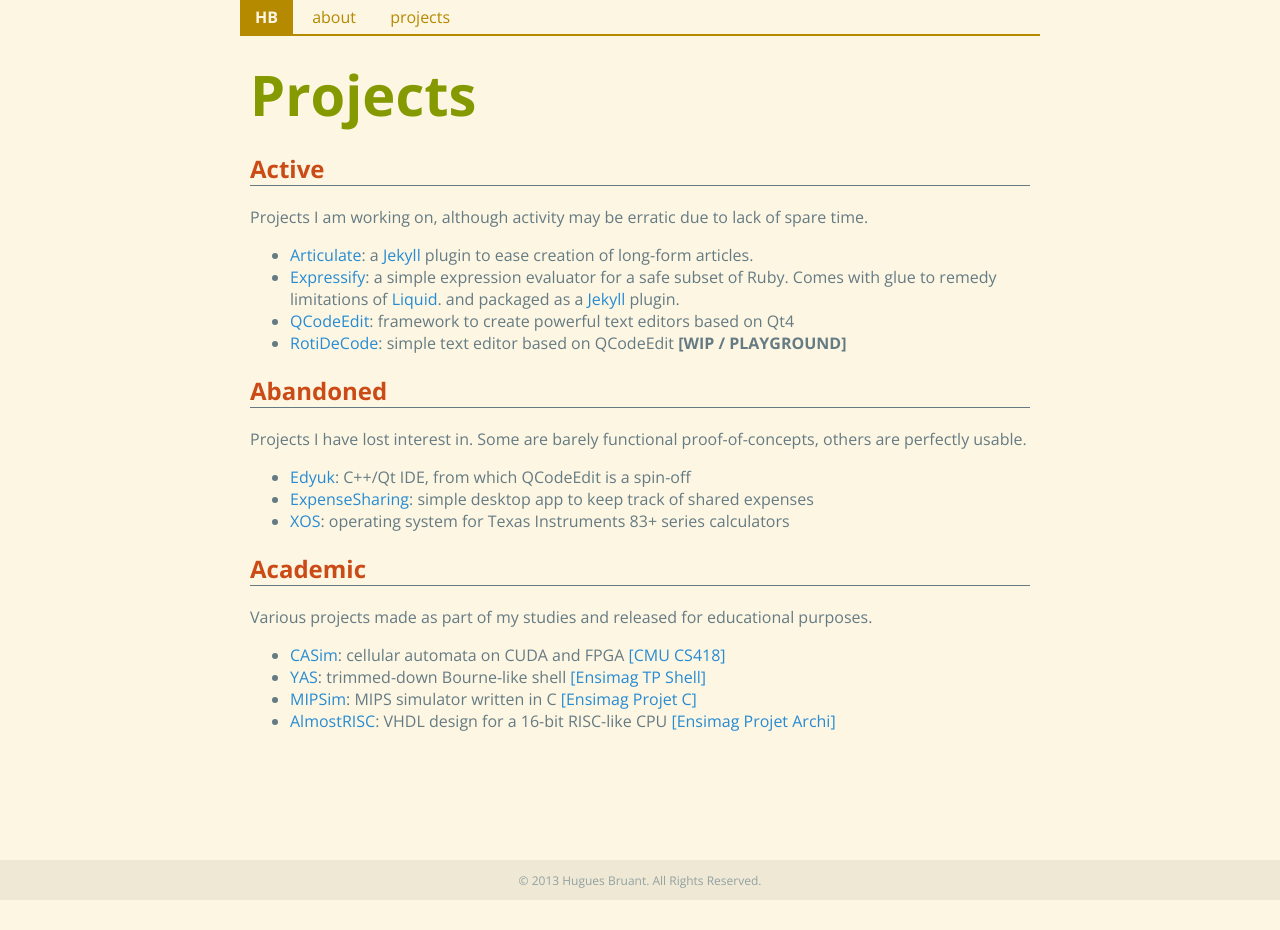
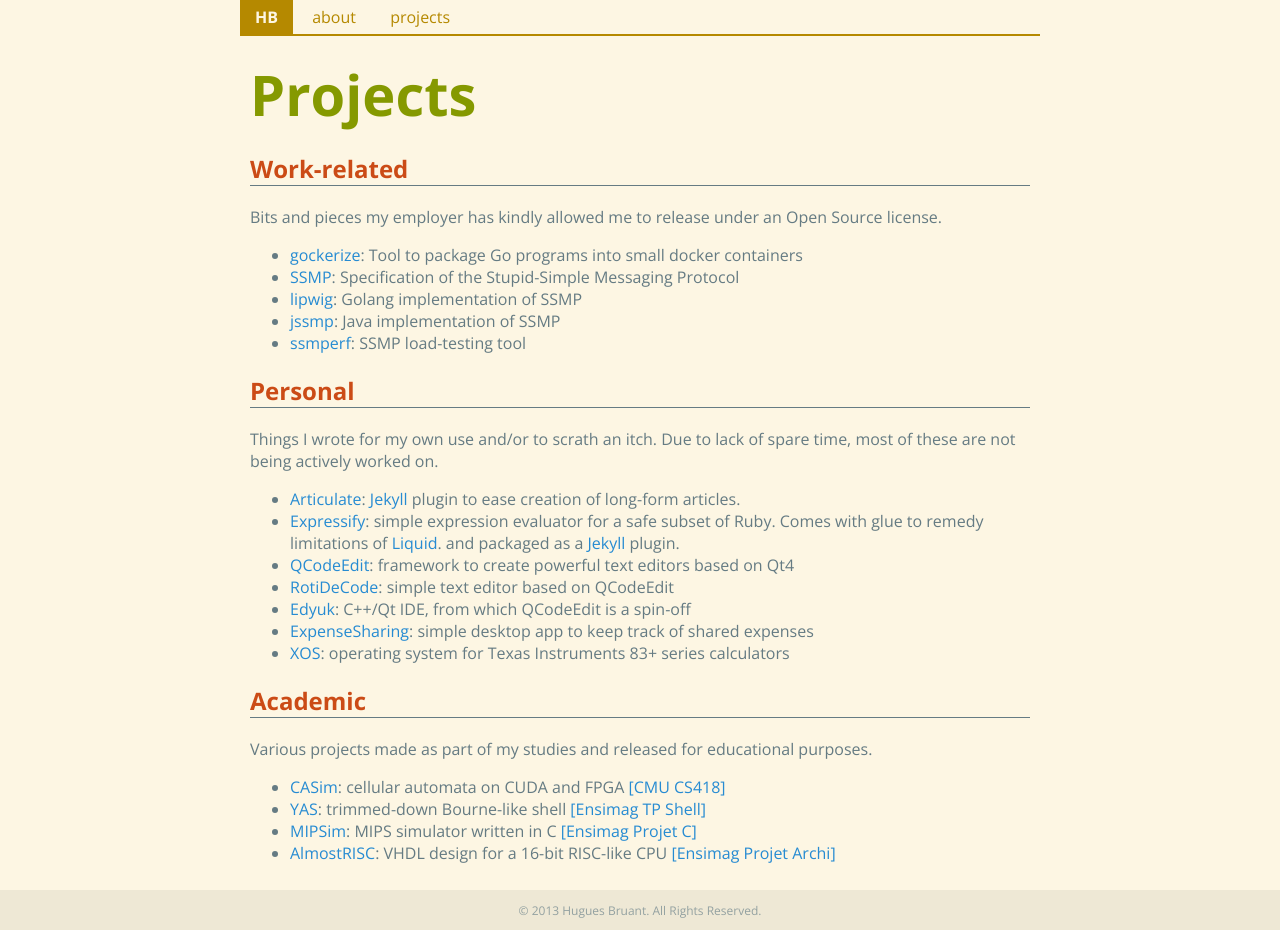
Before and after one commit to huguesb/bruant.info, a Jekyll site: the page built from pages/projects.md, in a window 1280 px wide. Built offline with Jekyll 4.4.1, drawn with Linux system fonts in a browser that asks for light colours; Markdown is read by kramdown in place of the engine named in the settings; before the commit the page ends 900 px from its top, so only the background shows below that.

Commit message:
Update Projects page

```diff
--- a/pages/projects.md
+++ b/pages/projects.md
@@ -3,25 +3,32 @@ layout: page
 title: Projects
 ---
 
-Active
-------
 
-Projects I am working on, although activity may be erratic due to lack of spare time.
+Work-related
+------------
 
-* [Articulate](https://github.com/huguesb/articulate): a [Jekyll](http://jekyllrb.com) plugin
+Bits and pieces my employer has kindly allowed me to release under an Open Source license.
+
+* [gockerize](https://github.com/aerofs/gockerize): Tool to package Go programs into small docker containers
+* [SSMP](https://github.com/aerofs/ssmp): Specification of the Stupid-Simple Messaging Protocol
+* [lipwig](https://github.com/aerofs/lipwig): Golang implementation of SSMP
+* [jssmp](https://github.com/aerofs/jssmp): Java implementation of SSMP
+* [ssmperf](https://github.com/aerofs/ssmperf): SSMP load-testing tool
+
+
+Personal
+--------
+
+Things I wrote for my own use and/or to scrath an itch. Due to lack of spare time, most of these
+are not being actively worked on.
+
+* [Articulate](https://github.com/huguesb/articulate): [Jekyll](http://jekyllrb.com) plugin
   to ease creation of long-form articles.
-* [Expressify](https://github.com/huguesb/expressify): a simple expression evaluator for a
+* [Expressify](https://github.com/huguesb/expressify): simple expression evaluator for a
   safe subset of Ruby. Comes with glue to remedy limitations of [Liquid](https://github.com/Shopify/liquid).
   and packaged as a [Jekyll](http://jekyllrb.com) plugin.
 * [QCodeEdit](http://qcodeedit.org): framework to create powerful text editors based on Qt4
-* [RotiDeCode](https://github.com/huguesb/rotidecode): simple text editor based on QCodeEdit **\[WIP / PLAYGROUND\]**
-
-
-Abandoned
-----------
-
-Projects I have lost interest in. Some are barely functional proof-of-concepts, others are perfectly usable.
-
+* [RotiDeCode](https://github.com/huguesb/rotidecode): simple text editor based on QCodeEdit
 * [Edyuk](http://sourceforge.net/projects/edyuk): C++/Qt IDE, from which QCodeEdit is a spin-off
 * [ExpenseSharing](https://github.com/huguesb/expensesharing): simple desktop app to keep track of shared expenses
 * [XOS](https://github.com/huguesb/8xpos/): operating system for Texas Instruments 83+ series calculators
```
